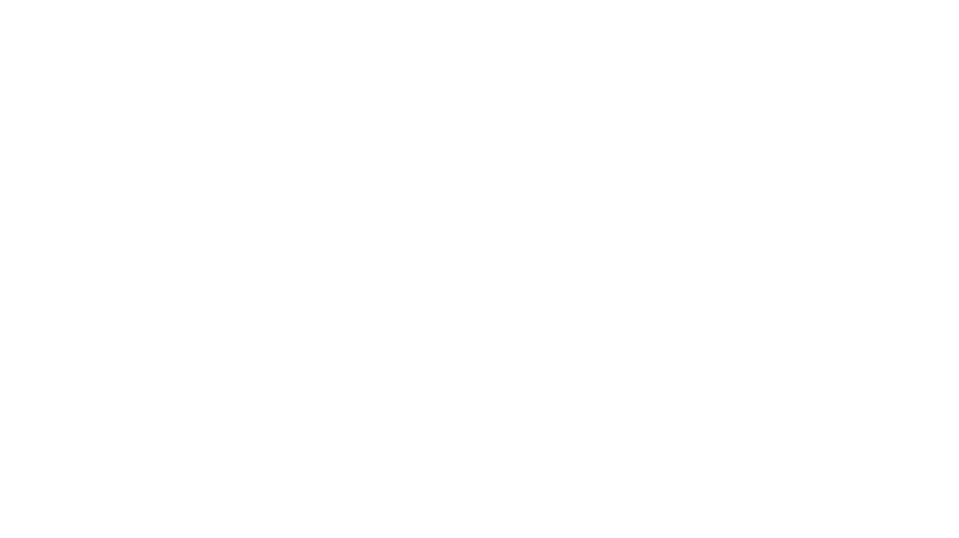
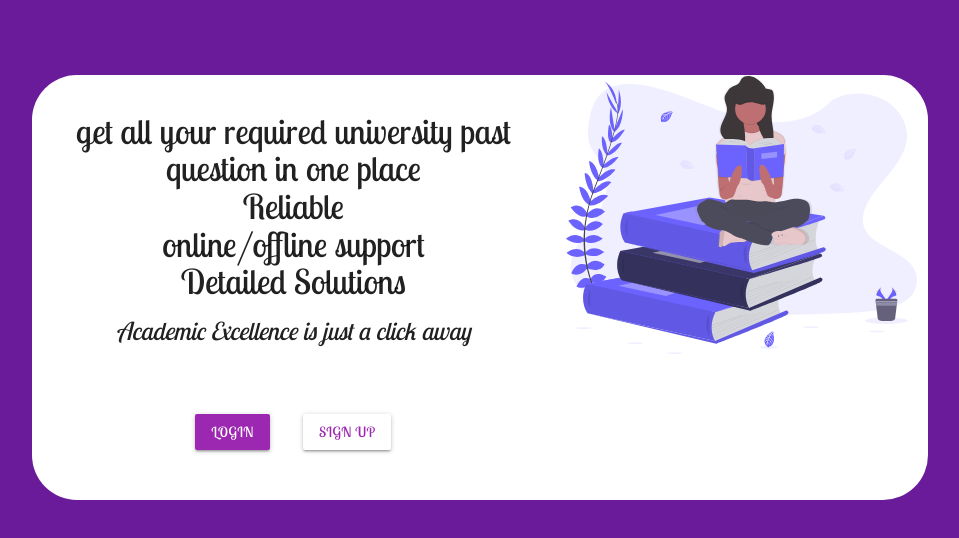
Before and after one commit to KROM-TECH/questions, a plain HTML site: page index.html in a window 1280 px wide. Shown: the whole page, without its empty margins (160-1119 px from the left). Drawn offline with Linux system fonts and the light colour scheme.

Commit message:
homepage

```diff
--- /dev/null
+++ b/css/custom.css
@@ -0,0 +1,15 @@
+@import url('https://fonts.googleapis.com/css2?family=Lobster+Two&display=swap');
+body {
+  width: 100%;
+  height: 100%;
+  font-family: 'lobster Two', cursive;
+}
+
+.page-footer {
+  position: fixed;
+  bottom: 0;
+  width: 100%;
+  background-color: rgb(75, 75, 75);
+  padding-left: 0em;
+  margin-left: 0em;
+}
--- a/index.html
+++ b/index.html
@@ -1,20 +1,59 @@
-
 <!DOCTYPE html>
 <html>
+
 <head>
   <!--Import Google Icon Font-->
   <link href="https://fonts.googleapis.com/icon?family=Material+Icons" rel="stylesheet">
   <!--Import materialize.css-->
-      <link type="text/css" rel="stylesheet" href="css/materialize.min.css"  media="screen,projection"/>
+  <link type="text/css" rel="stylesheet" href="css/materialize.min.css" media="screen,projection" />
+  <link type="text/css" rel="stylesheet" href="css/custom.css" media="screen,projection" />
   <!--Let browser know website is optimized for mobile-->
-      <meta name="viewport" content="width=device-width, initial-scale=1.0"/>
+  <meta name="viewport" content="width=device-width, initial-scale=1.0" />
   <title>question</title>
 </head>
 
-    <body>
+<body class="purple darken-3" style="width:100%; height:100%">
+
+  <div class="container white valign-wrapper" style="margin-top: 5rem; margin-bottom: 5rem; border-radius: 3rem;">
+    <div class="row center-align">
+      <div class="col l7" style="padding: 1rem;">
+        <h4 class="center">
+          get all your required university past question in one place
+          <br>
+          Reliable
+          <br>
+          online/offline support
+          <br>
+          Detailed Solutions
+        </h4>
+        <h5 class="center"> <i>Academic Excellence is just a click away</i></h5>
+        <br> <br>
+        <div class="center">
+          <a class="waves-effect waves-light btn purple hoverable" style="margin: 1rem;">Login</a>
+          <a class="waves-effect waves-purple btn white purple-text hoverable" style="margin: 1rem;">Sign Up</a>
+        </div>
+
+      </div>
+      <div class="col l5">
+        <img class="responsive-img" src="./img/book.svg" alt="">
+      </div>
+    </div>
+
+  </div>
+
+
+
+  <!-- <footer class="page-footer">
+    <div class="container row">
+      <div class="bo col s6">6-columns (one-half)</div>
+      <div class="bo col s6">6-columns (one-half)</div>
+    </div>
+  </footer> -->
+
 
   <!--JavaScript at end of body for optimized loading-->
   <script type="text/javascript" src="js/materialize.min.js"></script>
   <script>  M.AutoInit();</script>
 </body>
+
 </html>
```
Also changed, not shown: img/book.svg (added). Lines whose indentation alone changed are shown as unchanged.
